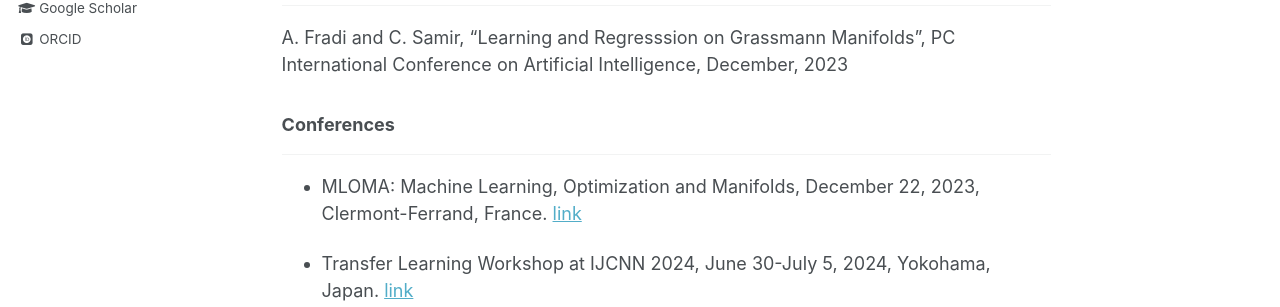
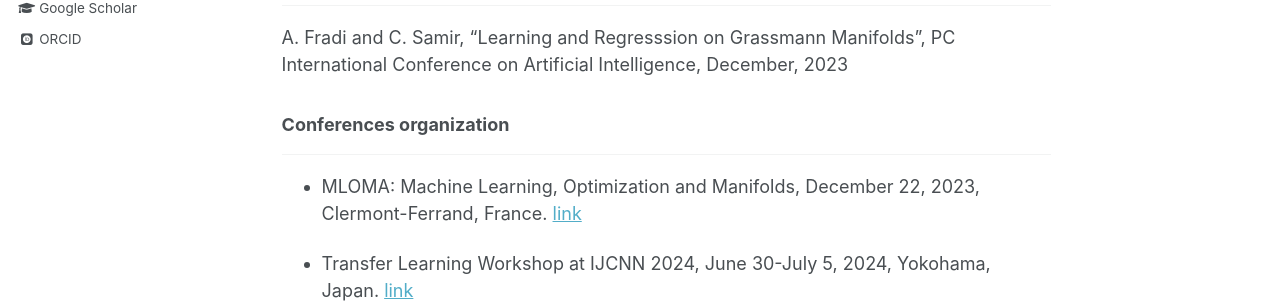
Before and after one commit to Chsamir/chsamir.github.io, a Jekyll site: the page built from _pages/about.md, in a window 1280 px wide and 1346 px high. Shown: the part 578-885 px from the top of the window. Built offline with Jekyll 4.4.1, drawn with Linux system fonts in a browser that asks for light colours; some web fonts are replaced.

Commit message:
Update about.md

```diff
--- a/_pages/about.md
+++ b/_pages/about.md
@@ -27,7 +27,7 @@ redirect_from:
 A. Fradi and C. Samir, "Learning and Regresssion on Grassmann Manifolds",
 PC International Conference on Artificial Intelligence, December, 2023
 
-### Conferences
+### Conferences organization
 -------------------
 - MLOMA: Machine Learning, Optimization and Manifolds, December 22, 2023, Clermont-Ferrand, France.
 [link](https://mloma.sciencesconf.org/)
```
